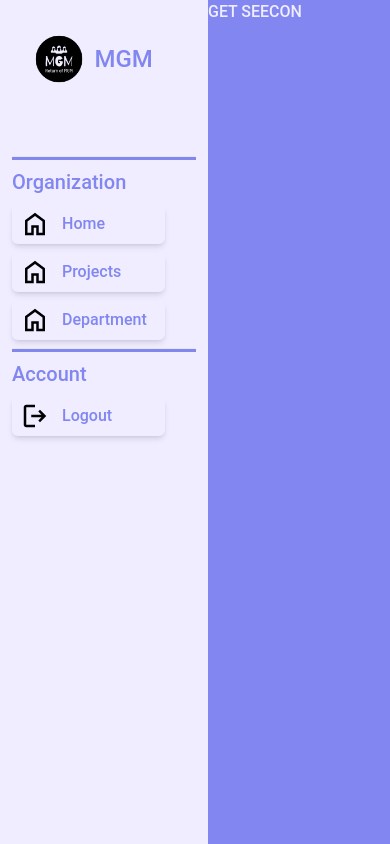
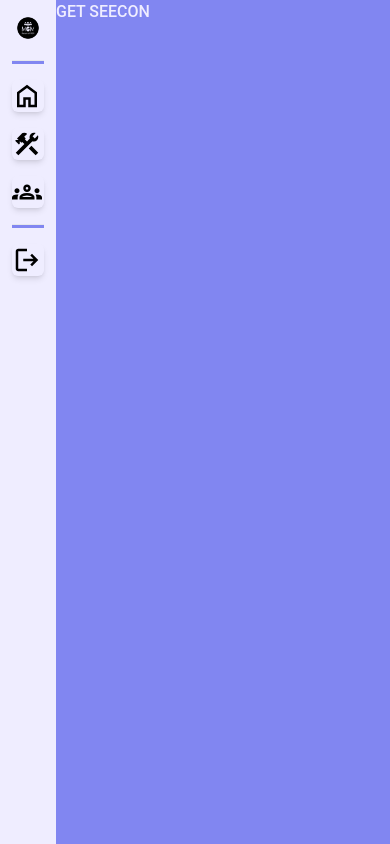
Before and after one commit to 1bsence/mgm-front, a Next.js app: page /test in a window 390 px wide. Built offline with nearby package versions, Linux system fonts and the light colour scheme.

Commit message:
made dynamic navbar

```diff
--- a/src/app/department/page.jsx
+++ b/src/app/department/page.jsx
@@ -15,6 +15,143 @@ const department = [
     },
     skills: [],
     employees: [
+      {
+        id: "5d9b4a73-d4fe-4a65-b137-ab80a2d9b3da",
+        name: "ionut",
+        email: "ionut@gmail.com",
+        password: "mypass",
+        role: "employee",
+        skills: [],
+        rights: {
+          id: "employee",
+          canDoEverything: "true",
+        },
+        projects: [],
+        department: "Java",
+      },
+      {
+        id: "5d9b4a73-adgfe-4a65-b137-ab80xaadgb3da",
+        name: "ionut",
+        email: "bbb@gmail.com",
+        password: "mypass",
+        role: "employee",
+        skills: [],
+        rights: {
+          id: "employee",
+          canDoEverything: "true",
+        },
+        projects: [],
+        department: "Java",
+      },
+      {
+        id: "5d9b4a73-d4fe-4a65-b137-zxckfalkdsgd",
+        name: "ionut",
+        email: "ccc@gmail.com",
+        password: "mypass",
+        role: "employee",
+        skills: [],
+        rights: {
+          id: "employee",
+          canDoEverything: "true",
+        },
+        projects: [],
+        department: "Java",
+      },
+    ],
+  },
+  {
+    id: "5badadsa-d4fe-4a65-b137-ab8dkfakdg",
+    name: "Java",
+    manager: {
+      name: "Chuck Norris",
+      id: "5d9b4a73-d4fe-4a65-b137-ab80a2d9b3da",
+    },
+    skills: [],
+    employees: [
+      {
+        id: "5d9b4a73-d4fe-4a65-b137-ab80a2d9b3da",
+        name: "ionut",
+        email: "ionut@gmail.com",
+        password: "mypass",
+        role: "employee",
+        skills: [],
+        rights: {
+          id: "employee",
+          canDoEverything: "true",
+        },
+        projects: [],
+        department: "Java",
+      },
+      {
+        id: "5d9b4a73-adgfe-4a65-b137-ab80xaadgb3da",
+        name: "ionut",
+        email: "bbb@gmail.com",
+        password: "mypass",
+        role: "employee",
+        skills: [],
+        rights: {
+          id: "employee",
+          canDoEverything: "true",
+        },
+        projects: [],
+        department: "Java",
+      },
+      {
+        id: "5d9b4a73-d4fe-4a65-b137-zxckfalkdsgd",
+        name: "ionut",
+        email: "ccc@gmail.com",
+        password: "mypass",
+        role: "employee",
+        skills: [],
+        rights: {
+          id: "employee",
+          canDoEverything: "true",
+        },
+        projects: [],
+        department: "Java",
+      },
+      {
+        id: "5d9b4a73-d4fe-4a65-b137-ab80a2d9b3da",
+        name: "ionut",
+        email: "ionut@gmail.com",
+        password: "mypass",
+        role: "employee",
+        skills: [],
+        rights: {
+          id: "employee",
+          canDoEverything: "true",
+        },
+        projects: [],
+        department: "Java",
+      },
+      {
+        id: "5d9b4a73-adgfe-4a65-b137-ab80xaadgb3da",
+        name: "ionut",
+        email: "bbb@gmail.com",
+        password: "mypass",
+        role: "employee",
+        skills: [],
+        rights: {
+          id: "employee",
+          canDoEverything: "true",
+        },
+        projects: [],
+        department: "Java",
+      },
+      {
+        id: "5d9b4a73-d4fe-4a65-b137-zxckfalkdsgd",
+        name: "ionut",
+        email: "ccc@gmail.com",
+        password: "mypass",
+        role: "employee",
+        skills: [],
+        rights: {
+          id: "employee",
+          canDoEverything: "true",
+        },
+        projects: [],
+        department: "Java",
+      },
       {
         id: "5d9b4a73-d4fe-4a65-b137-ab80a2d9b3da",
         name: "ionut",
@@ -163,6 +300,90 @@ const department = [
         projects: [],
         department: "Java",
       },
+      {
+        id: "5d9b4a73-d4fe-4a65-b137-ab80a2d9b3da",
+        name: "ionut",
+        email: "ionut@gmail.com",
+        password: "mypass",
+        role: "employee",
+        skills: [],
+        rights: {
+          id: "employee",
+          canDoEverything: "true",
+        },
+        projects: [],
+        department: "Java",
+      },
+      {
+        id: "5d9b4a73-adgfe-4a65-b137-ab80xaadgb3da",
+        name: "ionut",
+        email: "bbb@gmail.com",
+        password: "mypass",
+        role: "employee",
+        skills: [],
+        rights: {
+          id: "employee",
+          canDoEverything: "true",
+        },
+        projects: [],
+        department: "Java",
+      },
+      {
+        id: "5d9b4a73-d4fe-4a65-b137-zxckfalkdsgd",
+        name: "ionut",
+        email: "ccc@gmail.com",
+        password: "mypass",
+        role: "employee",
+        skills: [],
+        rights: {
+          id: "employee",
+          canDoEverything: "true",
+        },
+        projects: [],
+        department: "Java",
+      },
+      {
+        id: "5d9b4a73-d4fe-4a65-b137-ab80a2d9b3da",
+        name: "ionut",
+        email: "ionut@gmail.com",
+        password: "mypass",
+        role: "employee",
+        skills: [],
+        rights: {
+          id: "employee",
+          canDoEverything: "true",
+        },
+        projects: [],
+        department: "Java",
+      },
+      {
+        id: "5d9b4a73-adgfe-4a65-b137-ab80xaadgb3da",
+        name: "ionut",
+        email: "bbb@gmail.com",
+        password: "mypass",
+        role: "employee",
+        skills: [],
+        rights: {
+          id: "employee",
+          canDoEverything: "true",
+        },
+        projects: [],
+        department: "Java",
+      },
+      {
+        id: "5d9b4a73-d4fe-4a65-b137-zxckfalkdsgd",
+        name: "ionut",
+        email: "ccc@gmail.com",
+        password: "mypass",
+        role: "employee",
+        skills: [],
+        rights: {
+          id: "employee",
+          canDoEverything: "true",
+        },
+        projects: [],
+        department: "Java",
+      },
     ],
   },
 ];
@@ -183,19 +404,19 @@ export default function Department() {
     }
   }, [loggedIn, error]);
   return (
-    <div className="p-5 bg-blue-500 w-min:100 h-screen overflow-auto">
+    <div className="p-5 bg-secondary w-min:100 h-screen overflow-auto">
       <div className="w-full w-min:20 h-full flex flex-wrap">
         {department.map((dep, key) => {
           return (
             <div
               name="department-card"
               key={key}
-              className="bg-red-500 w-52 h-80 rounded-md shadow-lg m-5 p-3 overflow-hidden"
+              className="bg-primary w-52 h-80 rounded-md shadow-lg m-5 p-3 overflow-auto text-secondary"
             >
               <div name="DEPARTAMENT NAME">
                 <h1 className="text-lg text-center">{dep.name}</h1>
               </div>
-              <hr className="h-1 shadow-md" />
+              <hr className="h-1 shadow-md bg-secondary" />
               <div
                 name="DEPARTAMENT MANAGER"
                 className="flex flex-col items-center justify-center"
@@ -203,13 +424,16 @@ export default function Department() {
                 <Image src={profile} alt="profile" width={50} />
                 <h5>{dep.manager.name}</h5>
               </div>
-              <hr className="h-1 shadow-md" />
-              <div name="EMPLOYEE LIST" className="flex flex-wrap">
+              <hr className="h-1 shadow-md bg-secondary m-2" />
+              <div
+                name="EMPLOYEE LIST"
+                className="grid grid-cols-3 grid-flow-row text-secondary"
+              >
                 {dep.employees.map((emp, key) => {
                   return (
                     <div
                       key={key}
-                      className="grid grid-cols-1 shadow-sm grid-rows-2 m-2 w-10"
+                      className="flex flex-col items-center justify-center bg-primary shadow-sm rounded-md m-2 w-10"
                     >
                       <Image
                         className=""
--- a/src/components/NavBar.jsx
+++ b/src/components/NavBar.jsx
@@ -3,27 +3,18 @@
 import logoimg from "@/public/logo-black-removebg-preview.png";
 
 import Image from "next/image";
-
 import { usePathname } from "next/navigation";
-
 import homeIcon from "@/public/icons/home_icon.svg";
-
 import employeeIcon from "@/public/icons/employee_icon.svg";
-
 import loginICon from "@/public/icons/login_icon.svg";
-
 import logoutIcon from "@/public/icons/logout.svg";
-
 import workingIcon from "@/public/icons/working_icon.svg";
-
 import Link from "next/link";
-
 import { useEffect, useState } from "react";
-
 import { redirect } from "next/navigation";
 
 const liStil =
-  "rounded-md shadow-md flex flex-row items-center space-x-3 w-10/12 h-10 hover:text-primary hover:bg-accent2 text-secondary p-2";
+  "rounded-md shadow-md flex flex-row items-center space-x-3 w-full h-8 my-4 hover:text-primary hover:bg-accent2  text-secondary";
 
 const btnStyle =
   "text-secondary bg-accent1 hover:bg-accent2  w-20 shadow-md h-8 hover:shadow-inner px-2 py-1";
@@ -68,9 +59,13 @@ export default function NavBar() {
   }
 
   return (
-    <nav className={"bg-primary h-screen w-52 p-3 sticky left-0" + display}>
+    <div className={"" + display}>
+      <nav
+        name="DEPARTMENT DESKTOP"
+        className={"bg-primary h-screen w-52 p-3 sticky left-0 hidden md:block"}
+      >
         <div className=" w-10/12 h-36">
-        <div className="flex flex-row justify-center items-center p-3">
+          <div className="flex flex-col justify-center items-center p-3">
             <Image src={logoimg} priority alt="logo" width={70} />
 
             <h3 className="text-secondary text-2xl">MGM</h3>
@@ -84,33 +79,41 @@ export default function NavBar() {
 
           <ul className="space-y-2 rounded">
             <li>
-            <div className={liStil}>
-              <Image src={homeIcon} alt="home icon" width={30} />
-
-              <Link href="/">
+              <button
+                onClick={() => {
+                  redirect("/home");
+                }}
+                className={liStil}
+              >
+                <Image src={homeIcon} alt="Home icon" width={30} />
                 <h3>Home</h3>
-              </Link>
-            </div>
+              </button>
             </li>
 
             <li>
-            <div className={liStil}>
-              <Image src={homeIcon} alt="home icon" width={30} />
+              <button
+                onClick={() => {
+                  redirect("/project");
+                }}
+                className={liStil}
+              >
+                <Image src={workingIcon} alt="working icon" width={30} />
 
-              <Link href="/project">
-                <h3>Projects</h3>
-              </Link>
-            </div>
+                <h3>Project</h3>
+              </button>
             </li>
 
             <li>
-            <div className={liStil}>
-              <Image src={homeIcon} alt="home icon" width={30} />
+              <button
+                onClick={() => {
+                  redirect("/department");
+                }}
+                className={liStil}
+              >
+                <Image src={employeeIcon} alt="employee icon" width={30} />
 
-              <Link href="/department">
-                <h3>Department</h3>
-              </Link>
-            </div>
+                <h3>Departments</h3>
+              </button>
             </li>
           </ul>
         </div>
@@ -136,5 +139,72 @@ export default function NavBar() {
           </ul>
         </div>
       </nav>
+      <nav
+        name="DEPARTMENT MOBILE"
+        className={"bg-primary h-screen w-14 p-3 sticky left-0 md:hidden"}
+      >
+        <div className="h-12">
+          <div className="flex flex-row justify-center items-center">
+            <Image src={logoimg} priority alt="logo" width={35} />
+          </div>
+        </div>
+
+        <hr name="BREAKING POINT" className="bg-secondary h-1" />
+
+        <div name="ORG SECTION">
+          <ul className="rounded">
+            <li>
+              <button
+                onClick={() => {
+                  redirect("/home");
+                }}
+                className={liStil}
+              >
+                <Image src={homeIcon} alt="Home icon" width={30} />
+              </button>
+            </li>
+
+            <li>
+              <button
+                onClick={() => {
+                  redirect("/project");
+                }}
+                className={liStil}
+              >
+                <Image src={workingIcon} alt="working icon" width={30} />
+              </button>
+            </li>
+
+            <li>
+              <button
+                onClick={() => {
+                  redirect("/department");
+                }}
+                className={liStil}
+              >
+                <Image src={employeeIcon} alt="employee icon" width={30} />
+              </button>
+            </li>
+          </ul>
+        </div>
+
+        <hr name="BREAKING POINT" className="bg-secondary h-1 my-2" />
+
+        <div name="ACCOUNT SECTION">
+          <ul className="space-y-2">
+            <li>
+              <button
+                onClick={() => {
+                  setLoggedOut(true);
+                }}
+                className={liStil}
+              >
+                <Image src={logoutIcon} alt="logout icon" width={30} />
+              </button>
+            </li>
+          </ul>
+        </div>
+      </nav>
+    </div>
   );
 }
```
Lines whose indentation alone changed are shown as unchanged.
